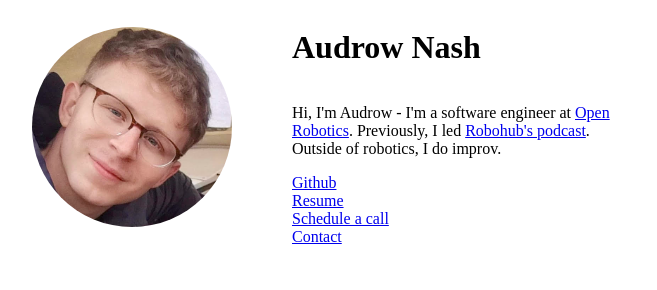
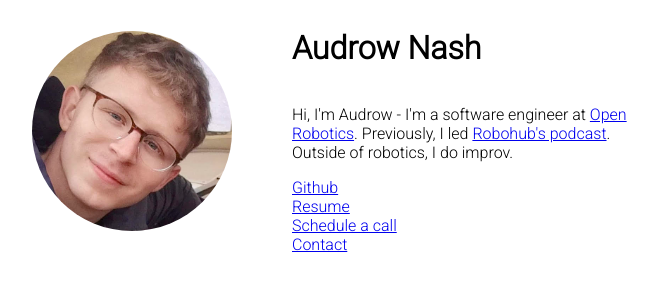
Before and after one commit to audrow/about, a plain HTML site: page scratch/flex_grid_try_1.html in a window 1280 px wide. Shown: the whole page, without its empty margins (378-1035 px from the left). Drawn offline with Linux system fonts and the light colour scheme.

Commit message:
Add font and default font
Signed-off-by: Audrow Nash <audrow@hey.com>

```diff
--- a/scratch/flex_grid_try_1.html
+++ b/scratch/flex_grid_try_1.html
@@ -8,9 +8,11 @@
   <title>Audrow Nash's website</title>
   <style>
 
+    @import url('https://fonts.googleapis.com/css2?family=Roboto:wght@300&display=swap');
 
     .my-box {
       display: grid;
+      font-family: 'Roboto', sans-serif;
     }
 
     .head-shot {
```
